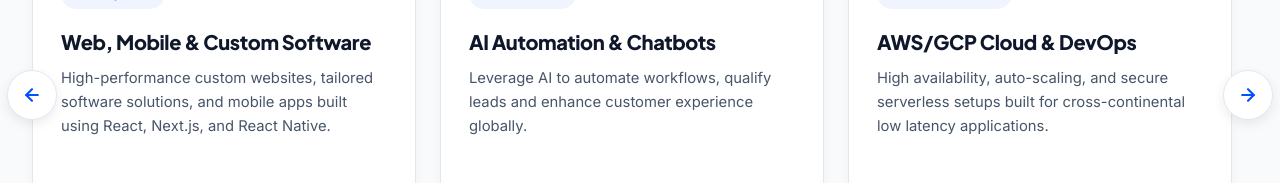
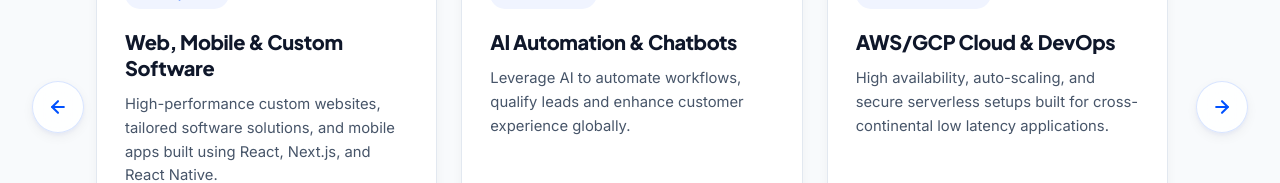
Before and after one commit to SynXCloud/SynXCloud, a React (Vite) app: page / in a window 1280 px wide. Shown: the part 1968-2151 px from the top of the page. Built offline with nearby package versions, Linux system fonts and the light colour scheme.

Commit message:
feat : Enhance the UI of Hero Section and fix navigation of service, portfolio sections

```diff
--- a/src/App.css
+++ b/src/App.css
@@ -401,7 +401,7 @@
 /* ===== HERO SECTION ===== */
 .hero {
   position: relative;
-  min-height: 100vh;
+  min-height: 85vh;
   padding-top: calc(var(--header-height) + 4rem);
   padding-bottom: 5rem;
   background:
@@ -424,11 +424,10 @@
 
 .hero-grid {
   display: grid;
-  grid-template-columns: 1fr 1.4fr;
-  gap: 2.5rem;
+  grid-template-columns: 0.85fr 1.15fr;
+  gap: 3rem;
   align-items: center;
   position: relative;
-  z-index: 1;
 }
 
 .hero-badge-eyebrow {
@@ -568,16 +567,31 @@
   align-items: center;
   position: relative;
   width: 100%;
+  mix-blend-mode: multiply;
+}
+
+.hero-visual::after {
+  content: '';
+  position: absolute;
+  bottom: 5%;
+  left: 55%;
+  transform: translateX(-50%);
+  width: 80%;
+  height: 24px;
+  background: radial-gradient(ellipse at center, rgba(0, 0, 0, 0.12) 0%, transparent 70%);
+  filter: blur(8px);
+  z-index: 0;
+  pointer-events: none;
 }
 
 .hero-mockup-container {
   position: relative;
-  width: 300%;
-  right: -15%;
-  max-width: 1300px;
+  width: 140%;
+  margin-right: -25%;
+  max-width: 1600px;
   aspect-ratio: 1 / 1;
   animation: deviceFloat 6s ease-in-out infinite alternate;
-  mix-blend-mode: multiply;
+  z-index: 1;
 }
 
 /* Premium Mockup Image */
@@ -3512,9 +3526,10 @@
   }
 
   .hero-mockup-container {
-    width: 100%;
+    width: 95%;
     max-width: 560px;
     margin: 0 auto;
+    margin-right: auto;
     right: 0;
   }
 
@@ -3866,18 +3881,29 @@
 .carousel-wrapper {
   position: relative;
   width: 100%;
+  padding: 0 4rem; /* Safe margin for arrows */
+}
+
+@media (min-width: 1600px) {
+  .carousel-wrapper {
+    padding: 0;
+  }
 }
 
 .carousel-nav-btn {
   position: absolute;
   top: 50%;
   transform: translateY(-50%);
-  width: 50px;
-  height: 50px;
+  width: 52px;
+  height: 52px;
   border-radius: 50%;
-  background: var(--bg-white);
-  border: 1px solid var(--border-color);
-  box-shadow: 0 4px 12px rgba(0, 0, 0, 0.08);
+  background: rgba(255, 255, 255, 0.85);
+  backdrop-filter: blur(12px);
+  -webkit-backdrop-filter: blur(12px);
+  border: 1px solid rgba(0, 82, 255, 0.15);
+  box-shadow:
+    0 4px 12px rgba(0, 0, 0, 0.05),
+    0 2px 4px rgba(0, 82, 255, 0.05);
   display: flex;
   align-items: center;
   justify-content: center;
@@ -3890,29 +3916,41 @@
 .carousel-nav-btn:hover {
   background: var(--primary-color);
   color: var(--bg-white);
-  transform: translateY(-50%) scale(1.15);
-  box-shadow: 0 10px 25px rgba(0, 82, 255, 0.25);
+  transform: translateY(-50%) scale(1.1);
+  box-shadow:
+    0 12px 24px rgba(0, 82, 255, 0.25),
+    0 4px 8px rgba(0, 82, 255, 0.15);
+  border-color: transparent;
+}
+
+.carousel-nav-btn:active {
+  transform: translateY(-50%) scale(0.95);
 }
 
 .carousel-nav-btn.prev-btn {
-  left: -25px;
+  left: 0;
 }
 
 .carousel-nav-btn.next-btn {
-  right: -25px;
+  right: 0;
+}
+
+@media (min-width: 1600px) {
+  .carousel-nav-btn.prev-btn {
+    left: -70px;
+  }
+  .carousel-nav-btn.next-btn {
+    right: -70px;
+  }
 }
 
 @media (max-width: 768px) {
+  .carousel-wrapper {
+    padding: 0 3rem; /* Scale down padding for mobile */
+  }
+
   .carousel-nav-btn {
-    width: 40px;
-    height: 40px;
-  }
-
-  .carousel-nav-btn.prev-btn {
-    left: -10px;
-  }
-
-  .carousel-nav-btn.next-btn {
-    right: -10px;
-  }
-}
+    width: 44px;
+    height: 44px;
+  }
+}
```
